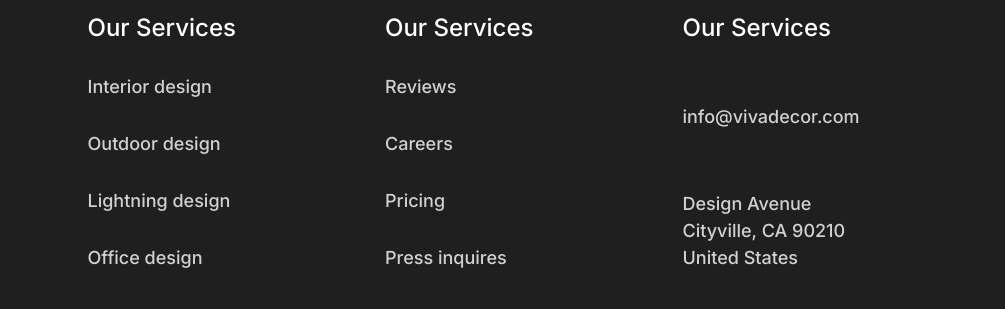
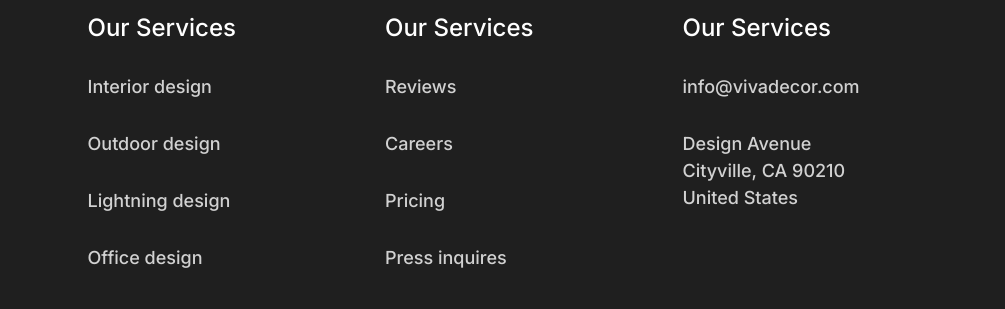
Before and after one commit to basmala-ayman/Viva-Decor, a plain HTML site: page index.html in a window 1280 px wide. Shown: the part 4109-4418 px from the top of the page, 275-1280 px from the left. Drawn offline with Linux system fonts and the light colour scheme.

Commit message:
fix height in last box in footer

```diff
--- a/css/style.css
+++ b/css/style.css
@@ -848,6 +848,10 @@ footer .container-xl .content .box {
     gap: 30px;
 }
 
+footer .container-xl .content .box:last-child{
+    height: fit-content;
+}
+
 @media (max-width: 767px) {
     footer .container-xl .content {
         margin-top: 20px;
```
